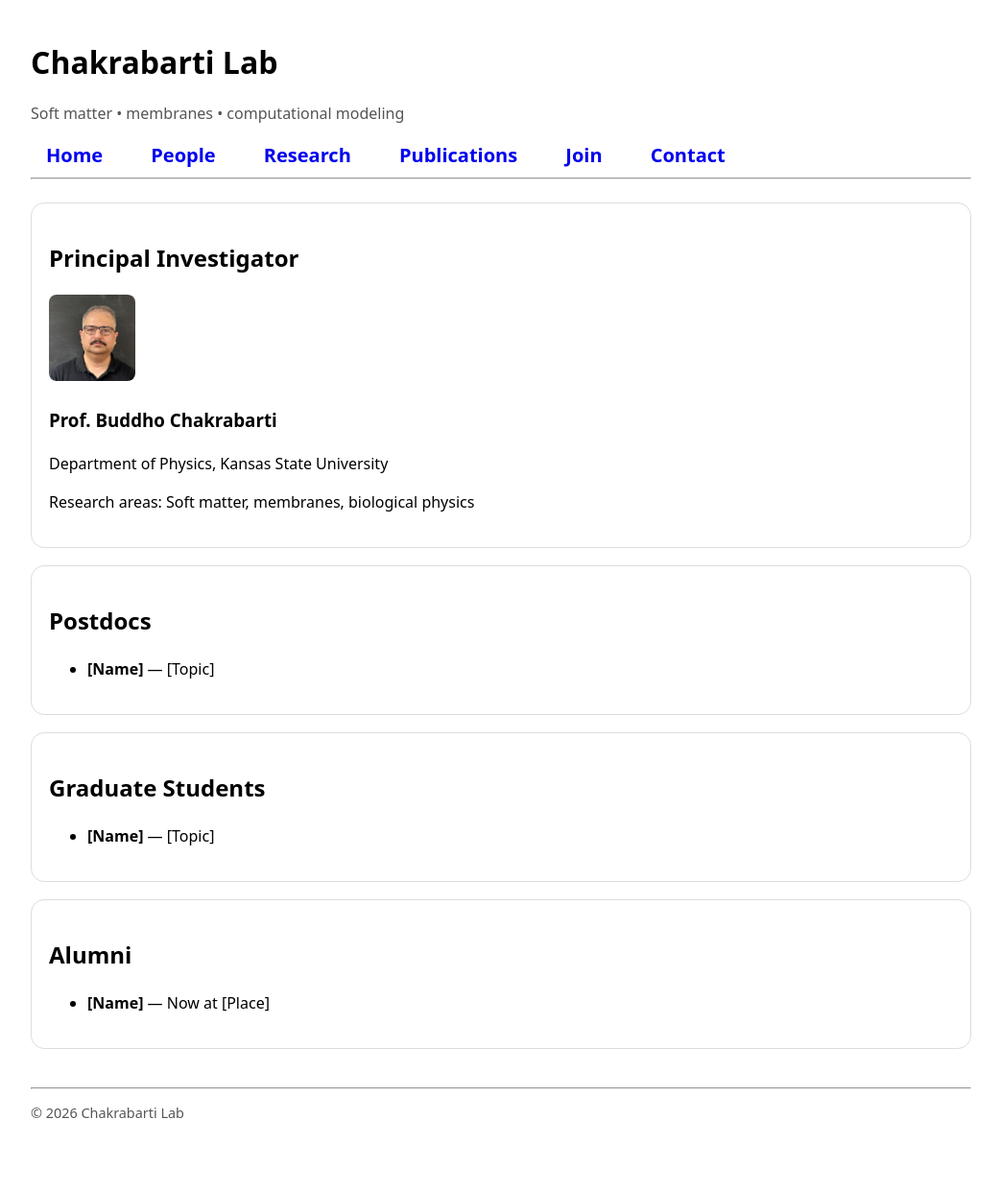
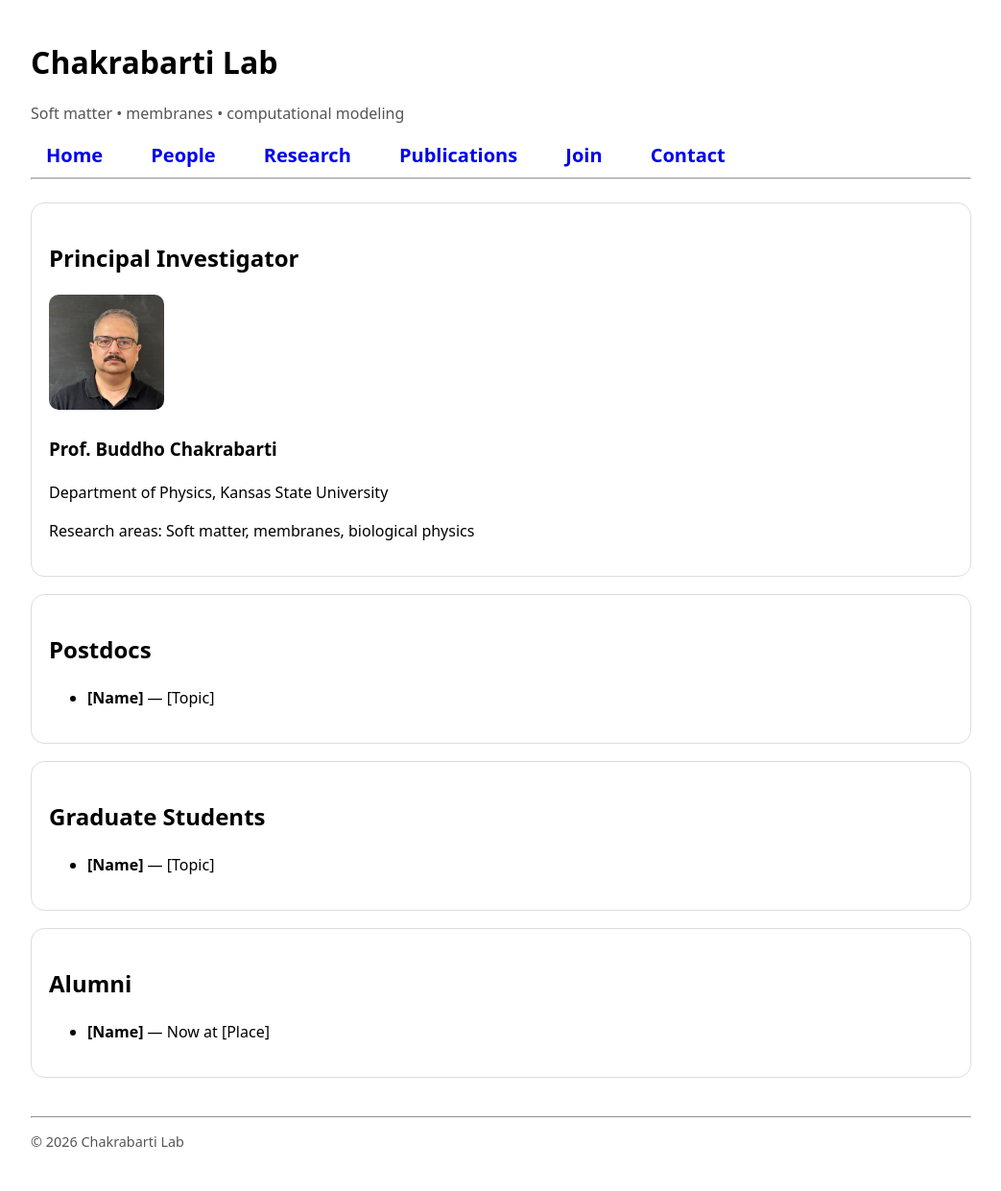
Before and after one commit to skg43/chakrabarti-lab, a Jekyll site: the page built from people.html, in a window 1280 px wide. Shown: the whole page at 96% size, without its empty margins (118-1161 px from the left). Built offline with Jekyll 4.4.1, drawn with Linux system fonts in a browser that asks for light colours; before the commit the page ends 1211 px from its top, so only the background shows below that.

Commit message:
picture size

```diff
--- a/assets/css/style.css
+++ b/assets/css/style.css
@@ -48,8 +48,8 @@ nav a:first-child {
 
 /* ===== People Cards ===== */
 .person img {
-  width: 90px;
-  height: 90px;
+  width: 120px;
+  height: 120px;
   object-fit: cover;
-  border-radius: 8px;
+  border-radius: 10px;
 }
```
